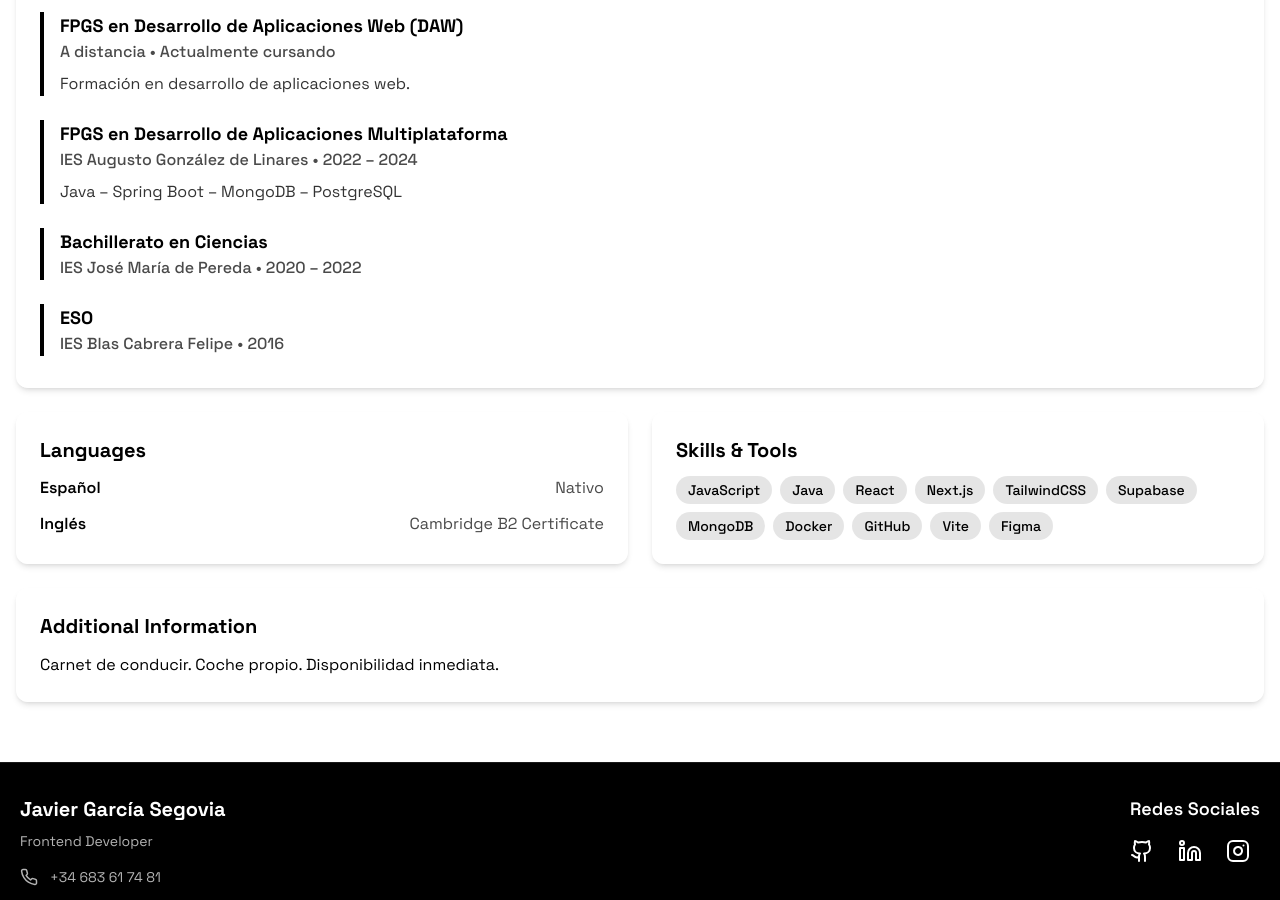
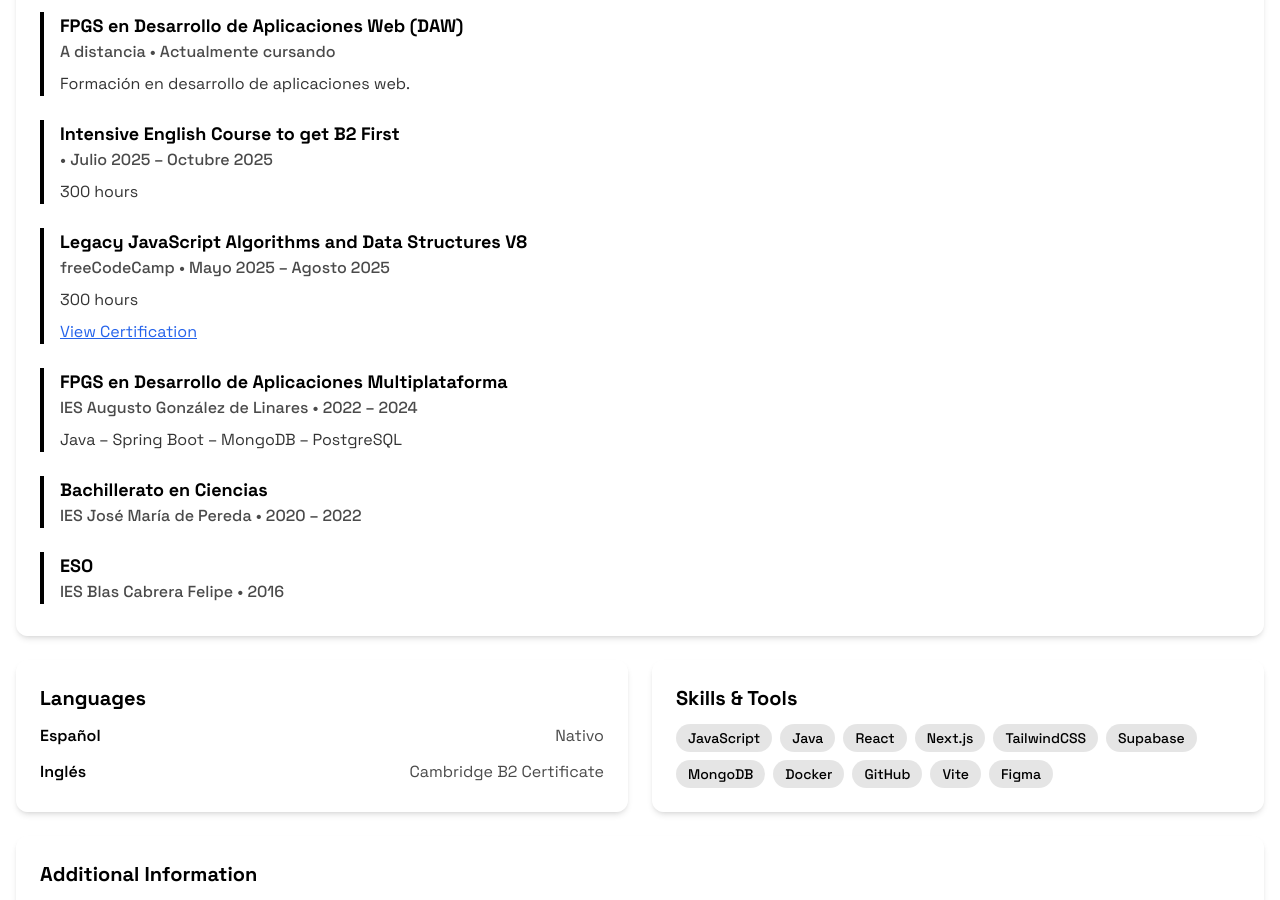
Before and after one commit to jvgemelo/javi-portfolio, a Next.js app: page /profile in a window 1280 px wide. Shown: the part 1220-2120 px from the top of the page. Built offline with nearby package versions, Linux system fonts and the light colour scheme.

Commit message:
refactor education data

```diff
--- a/app/profile/page.tsx
+++ b/app/profile/page.tsx
@@ -27,6 +27,19 @@ const profileData = {
       institution: "A distancia",
       period: "Actualmente cursando",
       description: "Formación en desarrollo de aplicaciones web."
+    },
+    {
+      degree: "Intensive English Course to get B2 First",
+      institution: "",
+      period: "Julio 2025 – Octubre 2025",
+      description: "300 hours"
+    },
+    {
+      degree: "Legacy JavaScript Algorithms and Data Structures V8",
+      institution: "freeCodeCamp",
+      period: "Mayo 2025 –  Agosto 2025",
+      description: "300 hours",
+      certificationLink: "https://www.freecodecamp.org/certification/javiergarcias/javascript-algorithms-and-data-structures-v8"
     },
     {
       degree: "FPGS en Desarrollo de Aplicaciones Multiplataforma",
@@ -114,6 +127,16 @@ export default function Profile() {
                     <h3 className="text-lg font-bold text-black">{edu.degree}</h3>
                     <p className="text-[#4a4a4a] font-medium">{edu.institution} • {edu.period}</p>
                     <p className="text-black/80 mt-2">{edu.description}</p>
+                    {edu.certificationLink && (
+                      <a
+                        href={edu.certificationLink}
+                        target="_blank"
+                        rel="noopener noreferrer"
+                        className="text-blue-600 hover:text-blue-800 underline mt-2 inline-block"
+                      >
+                        View Certification
+                      </a>
+                    )}
                   </div>
                 ))}
               </div>
```
